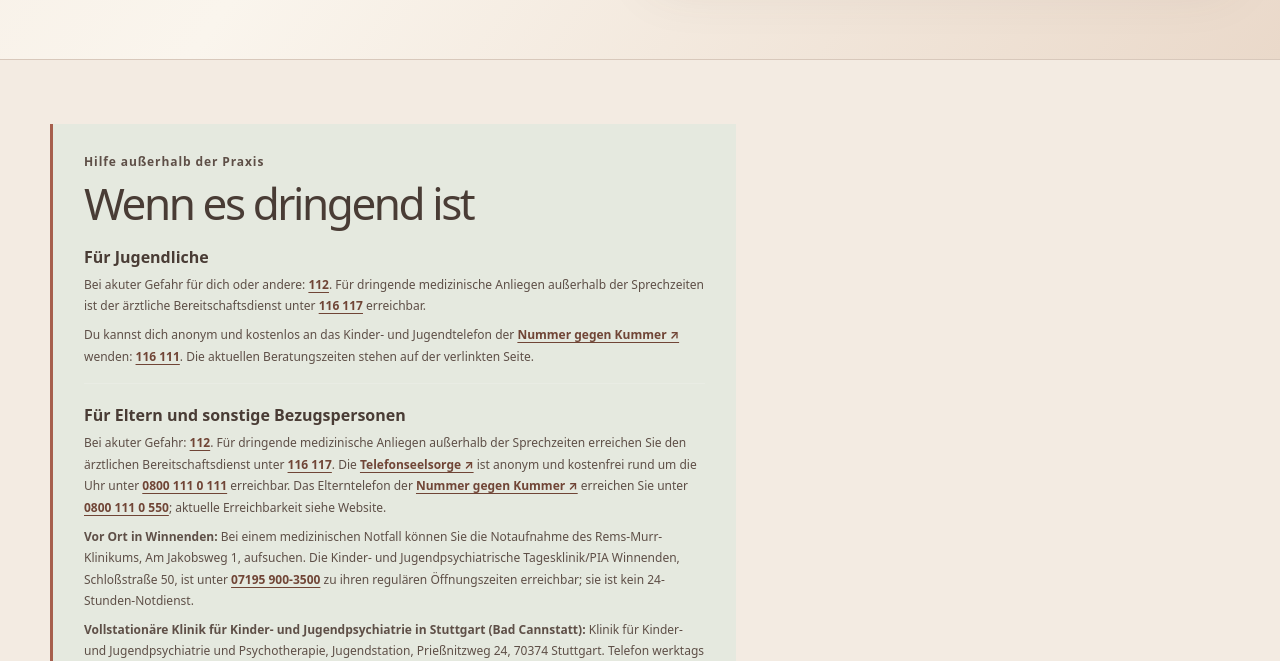
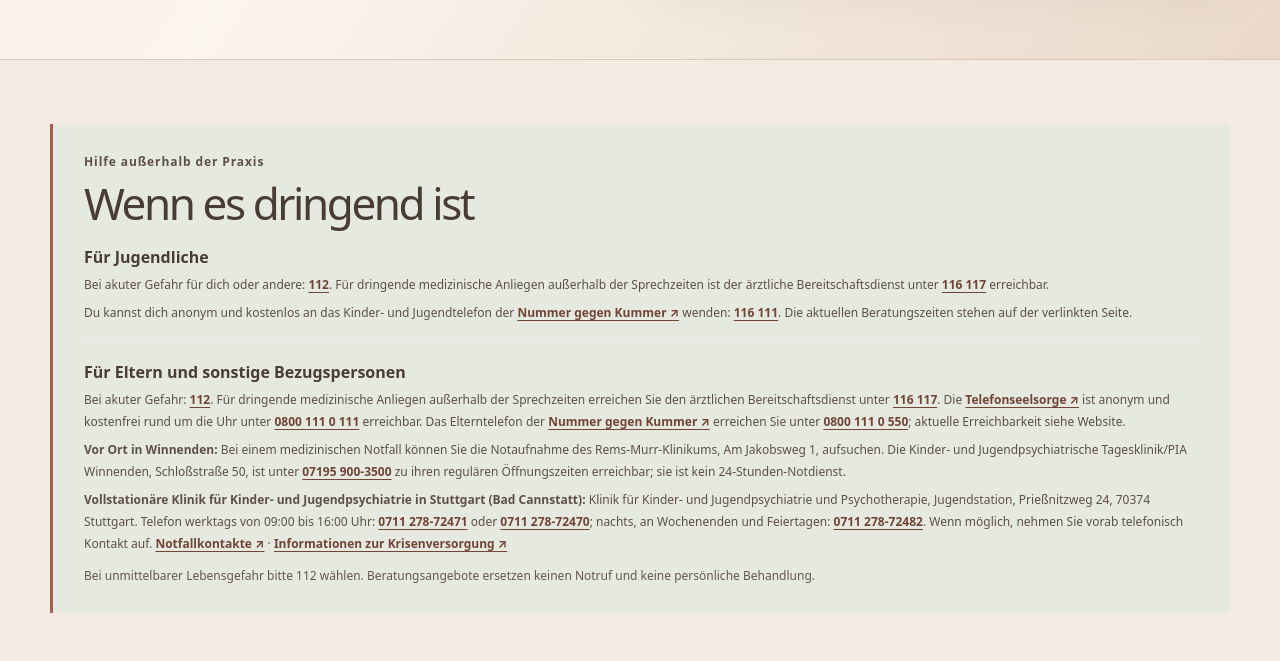
Before and after one commit to v8f8m8smjr-hub/praxis-laepple-website, a plain HTML site: page index.html in a window 1280 px wide. Shown: the part 5450-6111 px from the top of the page. Drawn offline with Linux system fonts and the light colour scheme; animation ran at ten frames a second.

Commit message:
Use full content width for urgent help guidance

```diff
--- a/illustrations.css
+++ b/illustrations.css
@@ -819,8 +819,12 @@ body{overflow-x:hidden}
   border-top:1px solid var(--line);
   padding-block:clamp(35px,5vw,65px)
 }
-.crisis-section .crisis-note{margin:0 auto;border:0;box-shadow:none}
-.crisis-section .crisis-note>div{max-width:75ch}
+.crisis-section .crisis-note{width:min(1180px,calc(100% - 40px));margin:0 auto;padding:0;border:0;box-shadow:none}
+.crisis-audiences{display:grid;gap:18px}
+.crisis-section .crisis-audiences section+section{margin:0;padding:0;border:0}
+@media(min-width:761px){
+  .crisis-audiences{grid-template-columns:minmax(0,4fr) minmax(0,6fr);gap:clamp(24px,4vw,54px)}
+}
 .crisis-section h2{margin:0 0 15px;font-size:clamp(29px,4vw,44px)}
 .crisis-section h3{margin:18px 0 6px;font-size:16px}
 @media(max-width:760px){
```
